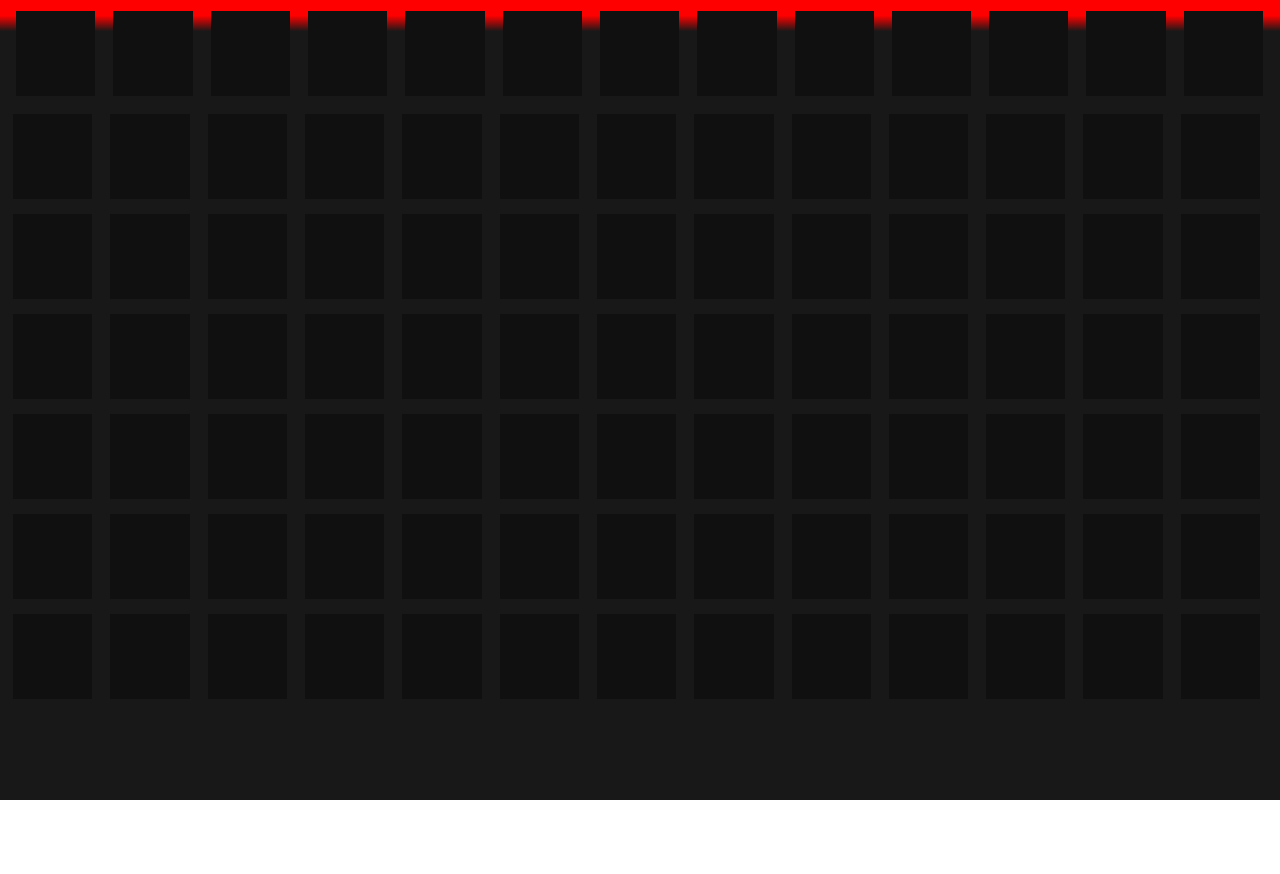
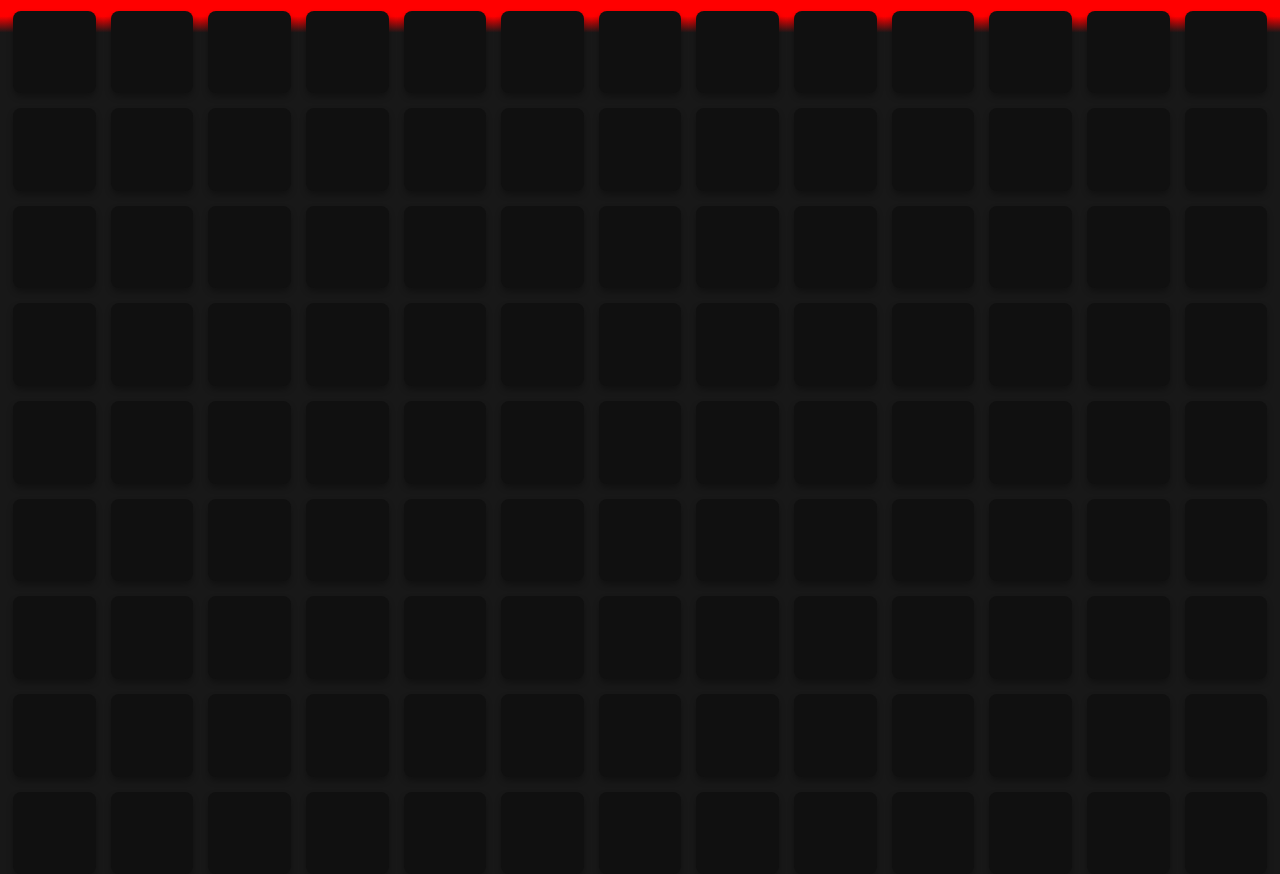
Before and after one commit to Subham-Das1/To-Do-List, a plain HTML site: page background.html in a window 1280 px wide. Before the commit the page ends 800 px from the top, so only its background shows below. Drawn offline with Linux system fonts and the light colour scheme.

Commit message:
background.html

```diff
--- a/background.html
+++ b/background.html
@@ -3,178 +3,87 @@
 <head>
     <meta charset="UTF-8">
     <meta name="viewport" content="width=device-width, initial-scale=1.0">
-    <title>Document</title>
-    <Style>
-
+    <title></title>
+    <style>
         body {
-            height: 96vh;
             background: linear-gradient(to bottom, #181818 48%, red 49%, red 51%, #181818 52%);
             background-size: 100% 200%;
             animation: red-line-move 5s infinite ease-in-out;
+            display: flex;
+            justify-content: center;
+            align-items: center;
+            height: 100vh;
             overflow: hidden;
+            padding: 0;
         }
 
         @keyframes red-line-move {
-            0% {
-                background-position: 0% 100%;
-            }
-            60% {
-                background-position: 0% 0%;
-            }
-            80%{
-                background-position: 0% -60%;
-            }
-            100% {
-                background-position: 0% -100%;
+            0% { background-position: 0% 100%; }
+            60% { background-position: 0% 0%; }
+            80% { background-position: 0% -60%; }
+            100% { background-position: 0% -100%; }
+        }
+
+        .container {
+            display: grid;
+            gap: 15px;
+            width: 100%;
+            height: 100%;
+            padding: 5px;
+            padding-top: 10px;
+        }
+
+        .box {
+            background-color: #101010;
+            aspect-ratio: 1 / 1;
+            border-radius: 8px;
+            box-shadow: 0 4px 6px rgba(0, 0, 0, 0.3);
+            transition: transform 0.2s, background-color 0.3s ease;
+        }
+
+        .box:hover {
+            background-color: red;
+            transform: scale(1.1);
+        }
+    </style>
+</head>
+<body>
+    <div class="container" id="container"></div>
+
+    <script>
+        function createDynamicBoxes() {
+            const container = document.getElementById('container');
+            const containerWidth = container.offsetWidth;
+            const containerHeight = container.offsetHeight;
+
+            // Define box size and calculate columns/rows
+            const boxSize = 100; // Fixed box size in pixels
+            const cols = Math.ceil(containerWidth / boxSize);
+            const rows = Math.ceil(containerHeight / boxSize);
+
+            // Update grid template based on rows and columns
+            container.style.gridTemplateColumns = `repeat(${cols}, 1fr)`;
+            container.style.gridTemplateRows = `repeat(${rows}, 1fr)`;
+
+            // Calculate total boxes needed
+            const totalBoxes = cols * rows;
+
+            // Clear existing boxes
+            container.innerHTML = '';
+
+            // Create boxes dynamically
+            for (let i = 0; i < totalBoxes; i++) {
+                const box = document.createElement('div');
+                box.classList.add('box');
+                container.appendChild(box);
             }
         }
 
-        .container1, .container2, .container3, .container4, .container5, .container6, .container7 {
-            width: 100%;
-            height: 88px;
-            display: flex;
-            gap: 18px;
-            padding-top: 12px;
-            justify-content: space-between;
-        }
+        // Initial box creation
+        createDynamicBoxes();
 
-        .container1{
-            padding: 3px;
-        }
-
-        .box1, .box2, .box3, .box4, .box5, .box6, .box7, .box8, .box9, .box10, .box11, .box12, .box13 {
-            height: 85px;
-            width: 85px;
-            background-color: #101010;
-            transition: background-color 0.3s ease;
-        }
-
-        .box1:hover, .box2:hover, .box3:hover, .box4:hover, .box5:hover, .box6:hover,
-        .box7:hover, .box8:hover, .box9:hover, .box10:hover, .box11:hover, .box12:hover,
-        .box13:hover {
-            background-color: red;
-        }
-
-        .box1 {
-            height: 85px;
-            width: 85px;
-            background-color: #101010;
-            margin-left: 5px;
-        }
-
-        .box13 {
-            height: 85px;
-            width: 85px;
-            background-color: #101010;
-            margin-right: 12px;
-        }
-    </Style>
-</head>
-<body>
-    <div class="container1">
-        <div class="box1"></div>
-        <div class="box2"></div>
-        <div class="box3"></div>
-        <div class="box4"></div>
-        <div class="box5"></div>
-        <div class="box6"></div>
-        <div class="box7"></div>
-        <div class="box8"></div>
-        <div class="box9"></div>
-        <div class="box10"></div>
-        <div class="box11"></div>
-        <div class="box12"></div>
-        <div class="box13"></div>
-    </div>
-    <div class="container2">
-        <div class="box1"></div>
-        <div class="box2"></div>
-        <div class="box3"></div>
-        <div class="box4"></div>
-        <div class="box5"></div>
-        <div class="box6"></div>
-        <div class="box7"></div>
-        <div class="box8"></div>
-        <div class="box9"></div>
-        <div class="box10"></div>
-        <div class="box11"></div>
-        <div class="box12"></div>
-        <div class="box13"></div>
-    </div>
-    <div class="container3">
-        <div class="box1"></div>
-        <div class="box2"></div>
-        <div class="box3"></div>
-        <div class="box4"></div>
-        <div class="box5"></div>
-        <div class="box6"></div>
-        <div class="box7"></div>
-        <div class="box8"></div>
-        <div class="box9"></div>
-        <div class="box10"></div>
-        <div class="box11"></div>
-        <div class="box12"></div>
-        <div class="box13"></div>
-    </div>
-    <div class="container4">
-        <div class="box1"></div>
-        <div class="box2"></div>
-        <div class="box3"></div>
-        <div class="box4"></div>
-        <div class="box5"></div>
-        <div class="box6"></div>
-        <div class="box7"></div>
-        <div class="box8"></div>
-        <div class="box9"></div>
-        <div class="box10"></div>
-        <div class="box11"></div>
-        <div class="box12"></div>
-        <div class="box13"></div>
-    </div>
-    <div class="container5">
-        <div class="box1"></div>
-        <div class="box2"></div>
-        <div class="box3"></div>
-        <div class="box4"></div>
-        <div class="box5"></div>
-        <div class="box6"></div>
-        <div class="box7"></div>
-        <div class="box8"></div>
-        <div class="box9"></div>
-        <div class="box10"></div>
-        <div class="box11"></div>
-        <div class="box12"></div>
-        <div class="box13"></div>
-    </div>
-    <div class="container6">
-        <div class="box1"></div>
-        <div class="box2"></div>
-        <div class="box3"></div>
-        <div class="box4"></div>
-        <div class="box5"></div>
-        <div class="box6"></div>
-        <div class="box7"></div>
-        <div class="box8"></div>
-        <div class="box9"></div>
-        <div class="box10"></div>
-        <div class="box11"></div>
-        <div class="box12"></div>
-        <div class="box13"></div>
-    </div>
-    <div class="container7">
-        <div class="box1"></div>
-        <div class="box2"></div>
-        <div class="box3"></div>
-        <div class="box4"></div>
-        <div class="box5"></div>
-        <div class="box6"></div>
-        <div class="box7"></div>
-        <div class="box8"></div>
-        <div class="box9"></div>
-        <div class="box10"></div>
-        <div class="box11"></div>
-        <div class="box12"></div>
-        <div class="box13"></div>
-    </div>
+        // Recreate boxes on window resize
+        window.addEventListener('resize', createDynamicBoxes);
+    </script>
 </body>
 </html>
```
